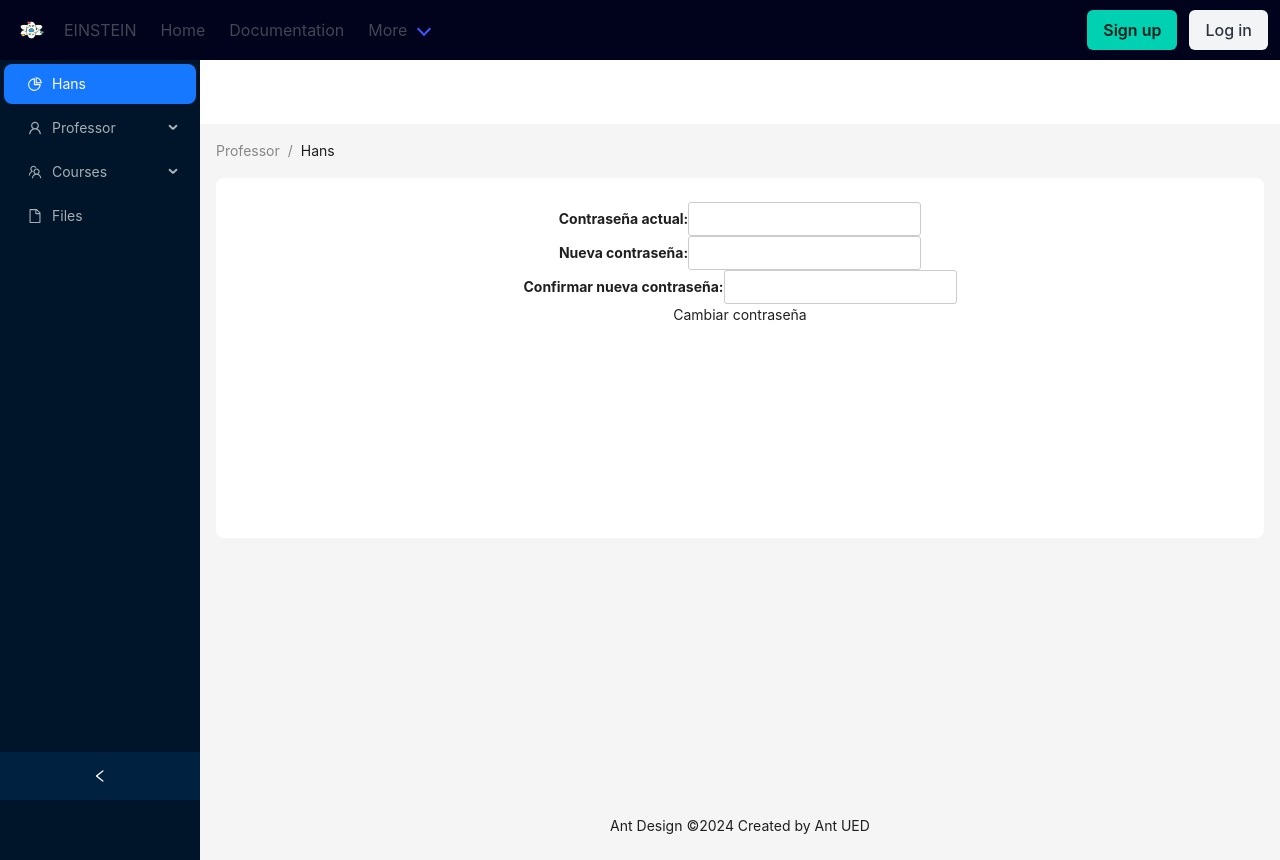
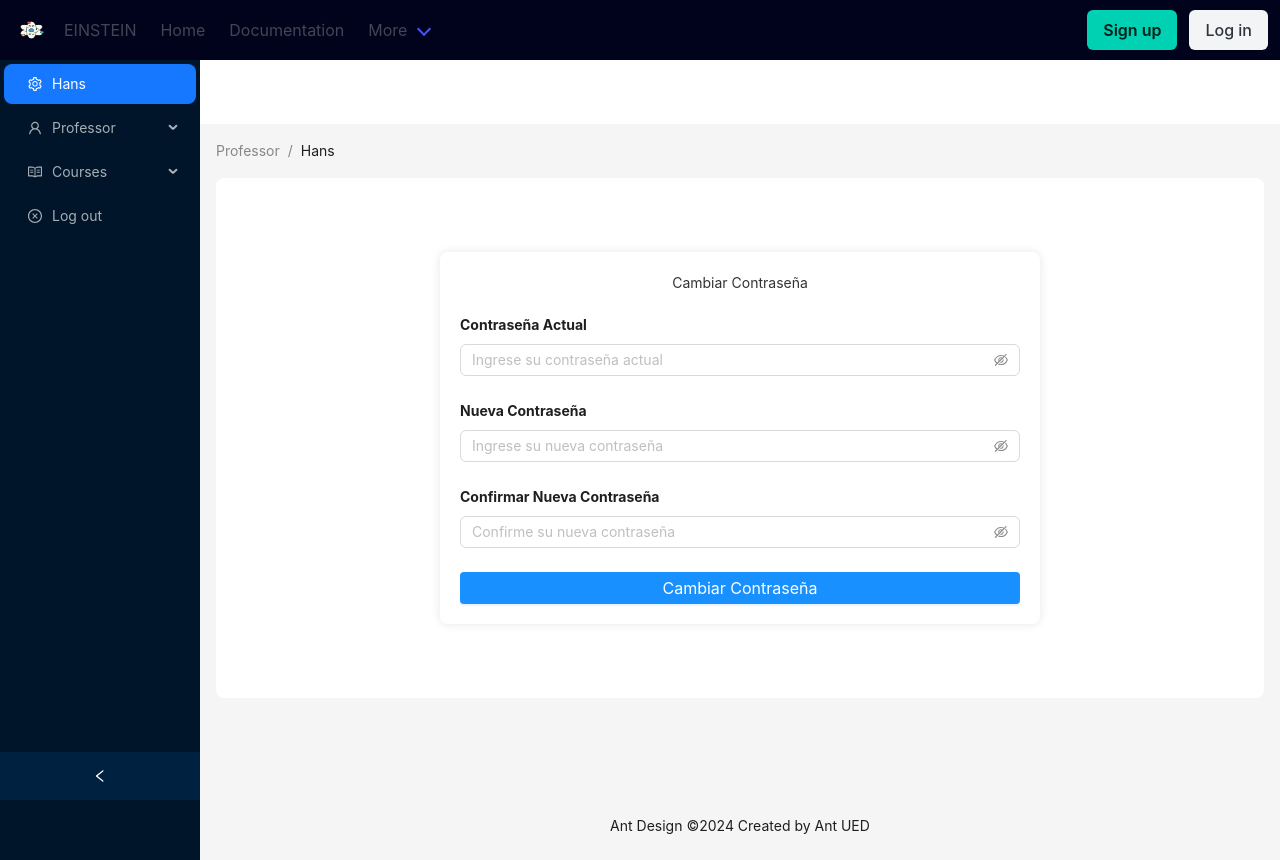
Before and after one commit to HernanElichiry/TP.Final.FullStack, a React (Vite) app: page /professormenu/change-password in a window 1280 px wide. Built offline with nearby package versions, Linux system fonts and the light colour scheme.

Commit message:
pequeños cambios

```diff
--- /dev/null
+++ b/src/LandigPage/User/ChangePassword.css
@@ -0,0 +1,29 @@
+.form-container {
+    max-width: 600px;
+    margin: 50px auto;
+    padding: 20px;
+    background: #fff;
+    box-shadow: 0 0 10px rgba(0, 0, 0, 0.1);
+    border-radius: 8px;
+  }
+
+  .form-container h2 {
+    text-align: center;
+    margin-bottom: 20px;
+    color: #333;
+  }
+
+  .btn-submit {
+    width: 100%;
+    padding: 10px;
+    background-color: #1890ff;
+    color: white;
+    border: none;
+    border-radius: 4px;
+    cursor: pointer;
+    font-size: 16px;
+  }
+
+  .btn-submit:hover {
+    background-color: #40a9ff;
+  }
--- a/src/LandigPage/User/changePasword.jsx
+++ b/src/LandigPage/User/changePasword.jsx
@@ -1,22 +1,63 @@
-import React from 'react';
+import React, { useState } from 'react';
+import './ChangePassword.css';
+import { Form, Input, Button } from 'antd';
 
 const ChangePasswordForm = () => {
+  const [passwordData, setPasswordData] = useState({
+    currentPassword: '',
+    newPassword: '',
+    confirmPassword: '',
+  });
+
+  const handleChange = (e) => {
+    const { name, value } = e.target;
+    setPasswordData({
+      ...passwordData,
+      [name]: value,
+    });
+  };
+
+  const handleSubmit = (e) => {
+    e.preventDefault();
+    // Aquí puedes añadir la lógica para cambiar la contraseña
+    console.log('Datos de la contraseña:', passwordData);
+  };
+
   return (
-    <form>
-      <div>
-        <label htmlFor="currentPassword">Contraseña actual:</label>
-        <input type="password" id="currentPassword" required />
-      </div>
-      <div>
-        <label htmlFor="newPassword">Nueva contraseña:</label>
-        <input type="password" id="newPassword" required />
-      </div>
-      <div>
-        <label htmlFor="confirmPassword">Confirmar nueva contraseña:</label>
-        <input type="password" id="confirmPassword" required />
-      </div>
-      <button type="submit">Cambiar contraseña</button>
-    </form>
+    <Form
+      className="form-container"
+      layout="vertical"
+      onSubmitCapture={handleSubmit}
+    >
+      <h2>Cambiar Contraseña</h2>
+      <Form.Item label="Contraseña Actual">
+        <Input.Password
+          name="currentPassword"
+          value={passwordData.currentPassword}
+          onChange={handleChange}
+          placeholder="Ingrese su contraseña actual"
+        />
+      </Form.Item>
+      <Form.Item label="Nueva Contraseña">
+        <Input.Password
+          name="newPassword"
+          value={passwordData.newPassword}
+          onChange={handleChange}
+          placeholder="Ingrese su nueva contraseña"
+        />
+      </Form.Item>
+      <Form.Item label="Confirmar Nueva Contraseña">
+        <Input.Password
+          name="confirmPassword"
+          value={passwordData.confirmPassword}
+          onChange={handleChange}
+          placeholder="Confirme su nueva contraseña"
+        />
+      </Form.Item>
+      <Button type="primary" htmlType="submit" className="btn-submit">
+        Cambiar Contraseña
+      </Button>
+    </Form>
   );
 };
 
--- /dev/null
+++ b/src/LandigPage/User/dataComponent.css
@@ -0,0 +1,29 @@
+.form-container {
+    max-width: 600px;
+    margin: 50px auto;
+    padding: 20px;
+    background: #fff;
+    box-shadow: 0 0 10px rgba(0, 0, 0, 0.1);
+    border-radius: 8px;
+  }
+
+  .form-container h2 {
+    text-align: center;
+    margin-bottom: 20px;
+    color: #333;
+  }
+
+  .btn-submit {
+    width: 100%;
+    padding: 10px;
+    background-color: #1890ff;
+    color: white;
+    border: none;
+    border-radius: 4px;
+    cursor: pointer;
+    font-size: 16px;
+  }
+
+  .btn-submit:hover {
+    background-color: #40a9ff;
+  }
--- a/src/LandigPage/User/dataComponent.jsx
+++ b/src/LandigPage/User/dataComponent.jsx
@@ -1,11 +1,83 @@
-import React from 'react';
+import React, { useState } from 'react';
+import './dataComponent.css'
+import { Form, Input, Button, DatePicker } from 'antd';
+
 
 const DataComponent = () => {
+  const [userData, setUserData] = useState({
+    firstName: '',
+    lastName: '',
+    birthDate: null,
+    email: '',
+  });
+
+  const handleChange = (e) => {
+    const { name, value } = e.target;
+    setUserData({
+      ...userData,
+      [name]: value,
+    });
+  };
+
+  const handleDateChange = (date, dateString) => {
+    setUserData({
+      ...userData,
+      birthDate: dateString,
+    });
+  };
+
+  const handleSubmit = (e) => {
+    e.preventDefault();
+    // Aquí puedes enviar userData a tu backend o API
+    console.log('Datos del usuario actualizados:', userData);
+  };
+
   return (
-    <div>
-      <h2>Data</h2>
-      {/* Aquí iría tu contenido de Data */}
-    </div>
+    <Form
+      className="form-container"
+      layout="vertical"
+      onSubmitCapture={handleSubmit}
+    >
+      <h2>Actualizar Perfil</h2>
+      <Form.Item label="Nombre">
+        <Input
+          type="text"
+          name="firstName"
+          value={userData.firstName}
+          onChange={handleChange}
+          placeholder="Ingrese su nombre"
+        />
+      </Form.Item>
+      <Form.Item label="Apellido">
+        <Input
+          type="text"
+          name="lastName"
+          value={userData.lastName}
+          onChange={handleChange}
+          placeholder="Ingrese su apellido"
+        />
+      </Form.Item>
+      <Form.Item label="Fecha de Nacimiento">
+        <DatePicker
+          name="birthDate"
+          value={userData.birthDate ? moment(userData.birthDate) : null}
+          onChange={handleDateChange}
+          style={{ width: '100%' }}
+        />
+      </Form.Item>
+      <Form.Item label="Email">
+        <Input
+          type="email"
+          name="email"
+          value={userData.email}
+          onChange={handleChange}
+          placeholder="Ingrese su email"
+        />
+      </Form.Item>
+      <Button type="primary" htmlType="submit" className="btn-submit">
+        Actualizar
+      </Button>
+    </Form>
   );
 };
 export default DataComponent;
--- a/src/LandigPage/User/professor.jsx
+++ b/src/LandigPage/User/professor.jsx
@@ -1,10 +1,10 @@
 import React, { useState } from 'react';
 import {
-  DesktopOutlined,
-  FileOutlined,
-  PieChartOutlined,
-  TeamOutlined,
+
   UserOutlined,
+  SettingOutlined,
+  CloseCircleOutlined,
+  ReadOutlined
 } from '@ant-design/icons';
 import { Breadcrumb, Layout, Menu, theme } from 'antd';
 import { Link, Outlet } from 'react-router-dom';
@@ -23,17 +23,17 @@ function getItem(label, key, icon, children) {
 
 // Definición de los items del menú
 const items = [
-  getItem('Hans', '1', <PieChartOutlined />),
+  getItem('Hans', '1', <SettingOutlined />),
   getItem('Professor', 'sub1', <UserOutlined />, [
     getItem(<Link to="change-password">Change Password</Link>, '3'),
     getItem(<Link to="data">Data</Link>, '4'),
   ]),
-  getItem('Courses', 'sub2', <TeamOutlined />, [
+  getItem('Courses', 'sub2', <ReadOutlined />, [
     getItem(<Link to="add-courses">Add Courses</Link>, '6'),
     getItem(<Link to="my-courses">My courses</Link>, '8'),
     getItem(<Link to="favorites">Favorites</Link>, '10'),
   ]),
-  getItem('Files', '9', <FileOutlined />),
+  getItem('Log out', '9', <CloseCircleOutlined />),
 ];
 
 // Definición de los items del breadcrumb
--- a/src/LandigPage/User/user.jsx
+++ b/src/LandigPage/User/user.jsx
@@ -32,7 +32,7 @@ const items = [
     getItem(<Link to="my-courses">My courses</Link>, '6'),
     getItem(<Link to="favorites">Favorites</Link>, '8'),
   ]),
-  getItem('Files', '9', <FileOutlined />),
+  getItem('Log out', '9', <FileOutlined />),
 ];
 
 // Definición de los items del breadcrumb
```
